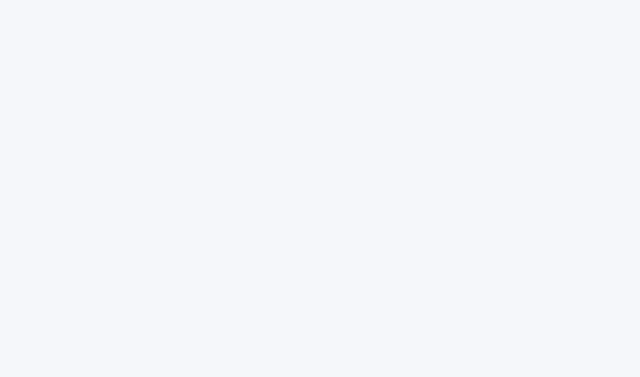
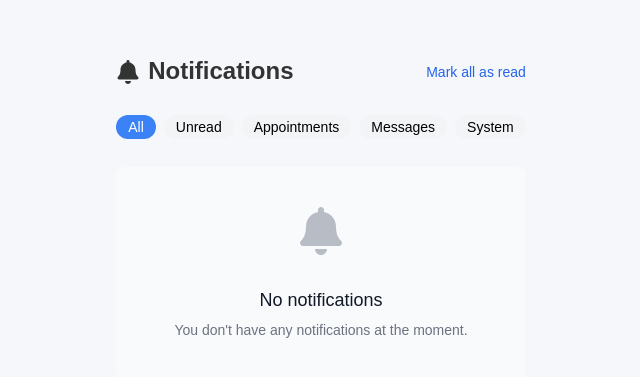
Before and after one commit to DIPIKAKC/Hospital-Appointment-System, a React (Create React App) app in the folder client/: page /my-notifications in a window 1280 px wide. Before the commit this address had no page. Shown: the part 233-610 px from the top of the page, without its empty margins (319-959 px from the left). Built offline with nearby package versions, Linux system fonts and the light colour scheme; no server answers.

Commit message:
added doctor notifications and updated notification function(patient,doctor)

```diff
--- a/client/src/App.js
+++ b/client/src/App.js
@@ -16,6 +16,7 @@ import Notification from "./Pages/User/Notification";
 import AppointmentsList from "./Pages/Doctor/MyAssignedAppointments";
 
 import { Toaster } from 'sonner';
+import MyNotifications from "./Pages/Doctor/MyNotifications";
 const App = () => {
 
   return (
@@ -46,6 +47,7 @@ const App = () => {
           <Route path = "/login-doc" element={<LoginDoctor />} />
           <Route path= "/dashboard" element= {<ManageSchedule />} />
           <Route path= "/my-assigned-appointments" element= {<AppointmentsList />} />
+          <Route path="/my-notifications" element={<MyNotifications/>} />
 
 
 
--- a/client/src/Pages/Doctor/MyAssignedAppointments.css
+++ b/client/src/Pages/Doctor/MyAssignedAppointments.css
@@ -51,7 +51,7 @@
   }
 
   /* Appointment card */
-  .appointment-card {
+  .card-appointment {
     background-color: #fff;
     border-radius: 10px;
     overflow: hidden;
@@ -60,7 +60,7 @@
     position: relative;
   }
 
-  .appointment-card:hover {
+  .card-appointment:hover {
     transform: translateY(-5px);
     box-shadow: 0 10px 15px rgba(0, 0, 0, 0.1);
   }
@@ -216,12 +216,12 @@
     transform: translateY(-2px);
   }
 
-  .cancel-button {
+  .button-cancel {
     background-color: #e5e7eb;
     color: #4b5563;
   }
 
-  .cancel-button:hover {
+  .button-cancel:hover {
     background-color: #d1d5db;
     transform: translateY(-2px);
   }
--- a/client/src/Pages/Doctor/MyAssignedAppointments.jsx
+++ b/client/src/Pages/Doctor/MyAssignedAppointments.jsx
@@ -101,7 +101,7 @@ const DoctorAppointmentsList = () => {
             <div className="modal-buttons">
               <button
                 onClick={() => setAppointmentToUpdate(null)}
-                className="cancel-button"
+                className="button-cancel"
               >
                 Cancel
               </button>
@@ -125,7 +125,7 @@ const DoctorAppointmentsList = () => {
       ) : (
         <div className="appointment-cards-grid">
           {appointments.map((appointment) => (
-            <div key={appointment._id} className="appointment-card">
+            <div key={appointment._id} className="card-appointment">
               <div className="card-status-banner" data-status={appointment.status}></div>
               <div className="card-content">
                 <div className="appointment-header">
--- /dev/null
+++ b/client/src/Pages/Doctor/MyNotifications.jsx
@@ -0,0 +1,204 @@
+import React, { useState, useEffect } from 'react';
+import { FaBell, FaCalendarAlt, FaUser, FaExclamationCircle, FaSpinner, FaCheckCircle } from 'react-icons/fa';
+import { GiConfirmed } from "react-icons/gi";
+import '../User/Notification.css';
+
+
+const MyNotifications = () => {
+  const [notifications, setNotifications] = useState([]);
+  const [loading, setLoading] = useState(true);
+  const [filter, setFilter] = useState('all');
+
+  const userId = localStorage.getItem('id')
+  const userType = 'doctor'
+
+
+
+    // Simulated API response
+    const fetchNotifications = async () => {
+      try {
+        const response = await fetch(`http://localhost:5000/auth/my-notification/${userType}/${userId}`,{
+            method:"GET"
+        })
+        const data = await response.json()
+
+        console.log("noti" , data)
+        if(data.success){
+            setNotifications(data.data)
+        }else{
+            console.log("Notification not found")
+        }
+        setLoading(false);
+      } catch (error) {
+        console.error('Error fetching notifications:', error);
+        setLoading(false);
+      }
+    };
+
+    useEffect(()=>{
+        fetchNotifications()
+    },[])
+
+
+
+  // Mark notification as read
+  const markAsRead = (id) => {
+    setNotifications(notifications.map(notification =>
+      notification._id === id ? { ...notification, isRead: true } : notification
+    ));
+
+    // In a real app, update backend
+    // await fetch(`/api/notifications/${id}/read`, { method: 'PUT' });
+  };
+
+  // Mark all as read
+  const markAllAsRead = () => {
+    setNotifications(notifications.map(notification => ({ ...notification, isRead: true })));
+
+    // In a real app, update backend
+    // await fetch('/api/notifications/read-all', { method: 'PUT' });
+  };
+
+  // Filter notifications
+  const filteredNotifications = notifications.filter(notification => {
+    if (filter === 'all') return true;
+    if (filter === 'unread') return !notification.isRead;
+    return notification.notificationType === filter;
+  });
+
+  // Get notification icon based on type
+  const getNotificationIcon = (type) => {
+        if(type === "canceled"){
+            return <FaExclamationCircle className="notification-icon system-icon" />;
+        }else{
+            return <FaBell className="notification-icon default-icon" />;
+        }
+  };
+
+  // Format timestamp
+  const formatTime = (dateString) => {
+    const date = new Date(dateString);
+    const now = new Date();
+    const diffMs = now - date;
+    const diffMins = Math.floor(diffMs / 60000);
+    const diffHrs = Math.floor(diffMs / 3600000);
+    const diffDays = Math.floor(diffMs / 86400000);
+
+    if (diffMins < 60) return `${diffMins} min${diffMins !== 1 ? 's' : ''} ago`;
+    if (diffHrs < 24) return `${diffHrs} hour${diffHrs !== 1 ? 's' : ''} ago`;
+    if (diffDays < 7) return `${diffDays} day${diffDays !== 1 ? 's' : ''} ago`;
+
+    return date.toLocaleDateString();
+  };
+
+  return (
+
+    <div className="notification-container">
+      <div className="notification-header">
+        <h1 className="notification-title">
+          <FaBell className="notification-title-icon" />
+          Notifications
+        </h1>
+        <button
+          onClick={markAllAsRead}
+          className="mark-all-button"
+        >
+          Mark all as read
+        </button>
+      </div>
+
+      {/* Filter tabs */}
+      <div className="filter-tabs">
+        <button
+          className={`filter-tab ${filter === 'all' ? 'active' : ''}`}
+          onClick={() => setFilter('all')}
+        >
+          All
+        </button>
+        <button
+          className={`filter-tab ${filter === 'unread' ? 'active' : ''}`}
+          onClick={() => setFilter('unread')}
+        >
+          Unread
+        </button>
+        <button
+          className={`filter-tab ${filter === 'appointment' ? 'active' : ''}`}
+          onClick={() => setFilter('appointment')}
+        >
+          Appointments
+        </button>
+        <button
+          className={`filter-tab ${filter === 'message' ? 'active' : ''}`}
+          onClick={() => setFilter('message')}
+        >
+          Messages
+        </button>
+        <button
+          className={`filter-tab ${filter === 'system' ? 'active' : ''}`}
+          onClick={() => setFilter('system')}
+        >
+          System
+        </button>
+      </div>
+
+      {/* Loading state */}
+      {loading && (
+        <div className="loading-container">
+          <FaSpinner className="loading-spinner" />
+        </div>
+      )}
+
+      {/* Empty state */}
+      {!loading && filteredNotifications.length === 0 && (
+        <div className="empty-container">
+          <FaBell className="empty-icon" />
+          <h3 className="empty-title">No notifications</h3>
+          <p className="empty-text">
+            You don't have any {filter !== 'all' ? filter : ''} notifications at the moment.
+          </p>
+        </div>
+      )}
+
+      {/* Notifications list */}
+      <div className="notification-list">
+        {filteredNotifications.map((notification) => (
+          <div
+            key={notification._id}
+            className={`notification-item ${notification.isRead ? '' : 'unread'}`}
+            onClick={() => markAsRead(notification._id)}
+          >
+            <div className="notification-content">
+              <div className="notification-icon-container">
+                {getNotificationIcon(notification.notificationType)}
+              </div>
+              <div className="notification-text">
+                <div className="notification-message-container">
+                  <p className={`notification-message ${notification.isRead ? '' : 'unread-text'}`}>
+                    {notification.content}
+                  </p>
+                  {!notification.isRead && (
+                    <span className="unread-indicator"></span>
+                  )}
+                </div>
+                <div className="notification-meta">
+                  <span className="notification-time">
+                    {formatTime(notification.createdAt)}
+                  </span>
+                  <div className="notification-tags">
+
+                    <span className="notification-tag">
+                      {notification.notificationType}
+                    </span>
+                  </div>
+                </div>
+              </div>
+            </div>
+          </div>
+        ))}
+      </div>
+    </div>
+
+  );
+};
+
+export default MyNotifications;
```
Also changed, not shown: 2 other files (tests, documents, lock files or other folders).
